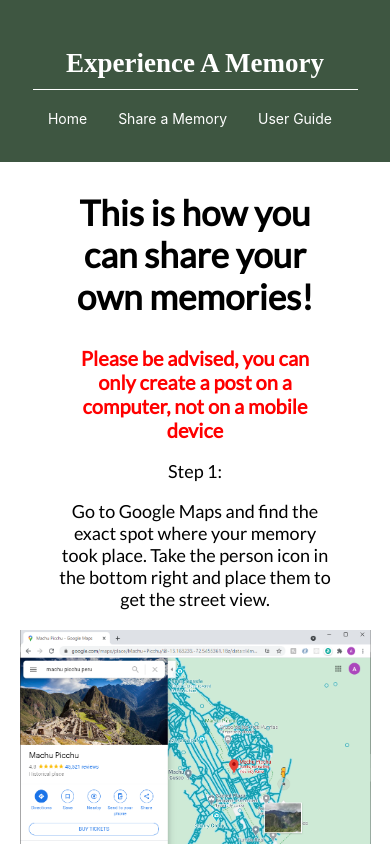
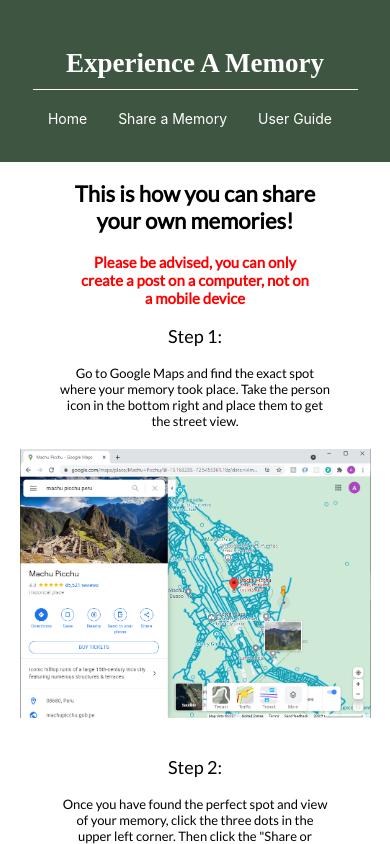
Before and after one commit to amandaphail/VisualizeAMemory, a React (Create React App) app: page /guide in a window 390 px wide. Shown: the top 844 px of the page. Built offline with nearby package versions, Linux system fonts and the light colour scheme; no server answers; a web font is replaced by a local one.

Commit message:
guide mediaquery

```diff
--- a/src/components/guide.css
+++ b/src/components/guide.css
@@ -41,4 +41,15 @@ img {
 }
 
 @media only screen and (max-width: 500px) {
+  h2 {
+    font-size: 22px;
+  }
+
+  #warning {
+    font-size: 15px;
+  }
+
+  .instructions {
+    font-size: 13px;
+  }
 }
```
